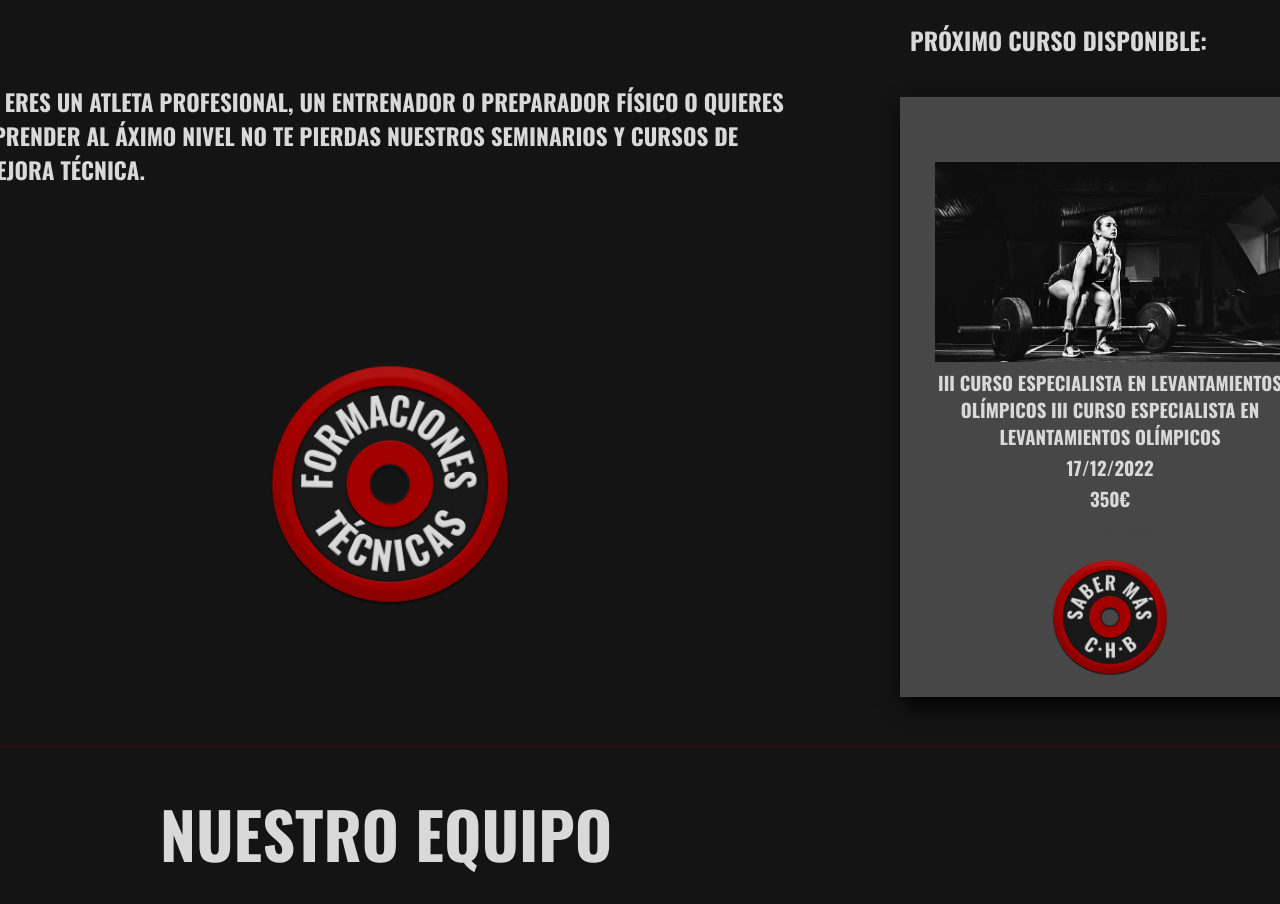
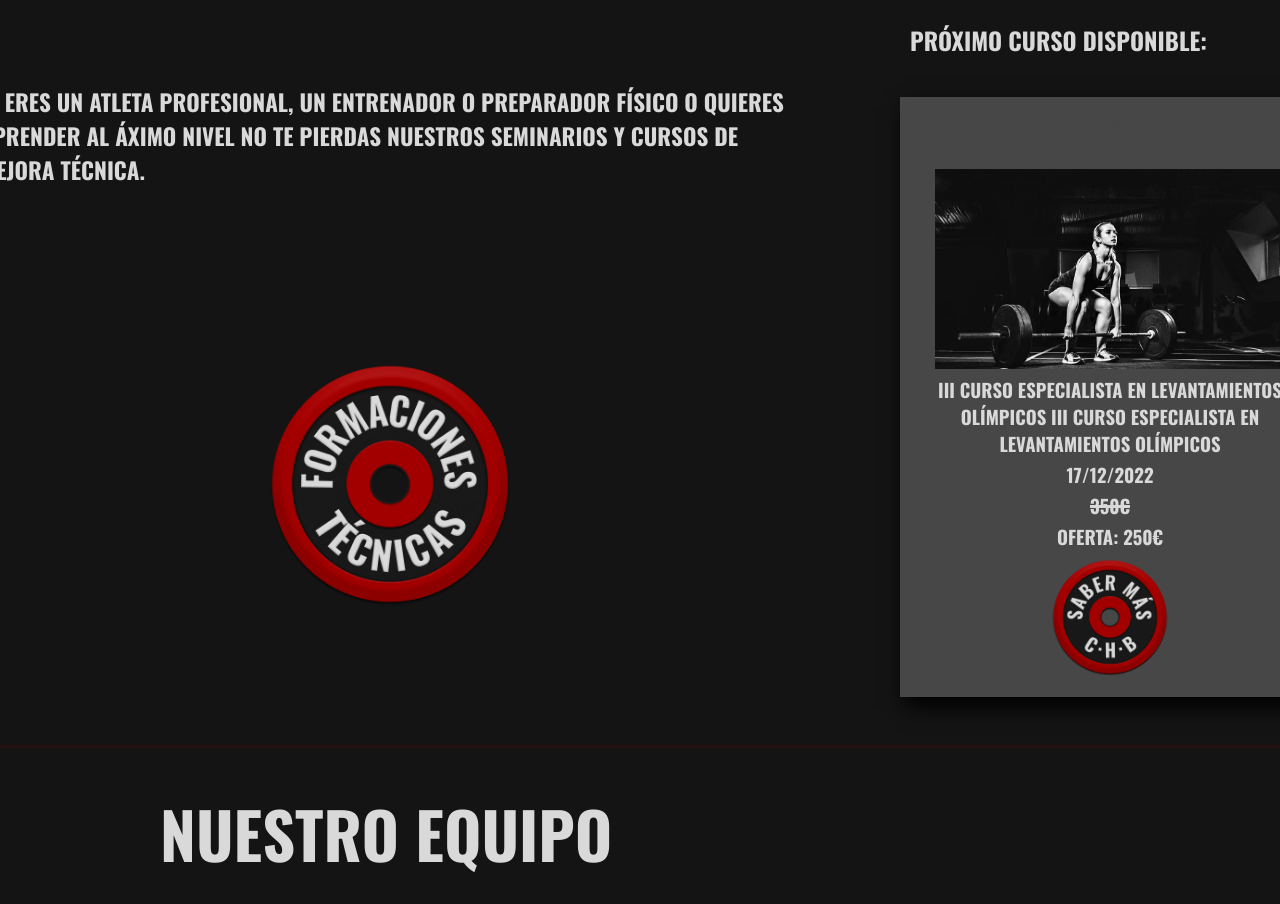
Before and after one commit to murkhunting/Halterofilia-client, a Next.js app: page / in a window 1280 px wide. Shown: the part 1688-2592 px from the top of the page. Built offline with nearby package versions, Linux system fonts and the light colour scheme.

Commit message:
ficha finished

```diff
--- a/components/fichas/Fichas.js
+++ b/components/fichas/Fichas.js
@@ -7,8 +7,13 @@ const Ficha = () => {
   const [isHovered, setIsHovered] = useState(false);
   console.log(isHovered);
   //   const { titulo, type, byn, gif, _id } = project.project;
+
+  const agotado = false;
+  const oferta = true;
+
   return (
     <div className="ficha">
+      <h1 className={agotado ? "agotado" : "noagotado"}>AGOTADO</h1>
       {isHovered ? (
         <div className="fichaconthover">
           <div className="spacehover">
@@ -21,8 +26,8 @@ const Ficha = () => {
               ESPECIALISTA EN LEVANTAMIENTOS OLÍMPICOS
             </h3>
             <h3 className="titulo">17/12/2022</h3>
-            <h3 className="precio">350€</h3>
-            <h3 className="oferta">OFERTA: 250€</h3>
+            <h3 className={oferta ? "noprecio" : "precio"}>350€</h3>
+            <h3 className={oferta ? "oferta" : "noferta"}>OFERTA: 250€</h3>
           </div>
 
           <Link href="/">
@@ -50,8 +55,8 @@ const Ficha = () => {
                 ESPECIALISTA EN LEVANTAMIENTOS OLÍMPICOS
               </h3>
               <h3 className="titulo">17/12/2022</h3>
-              <h3 className="precio">350€</h3>
-              <h3 className="oferta">OFERTA: 250€</h3>
+              <h3 className={oferta ? "noprecio" : "precio"}>350€</h3>
+              <h3 className={oferta ? "oferta" : "noferta"}>OFERTA: 250€</h3>
             </div>
 
             <Link href="/">
--- a/components/fichas/Fichas.scss
+++ b/components/fichas/Fichas.scss
@@ -10,6 +10,19 @@
   justify-content: center;
   width: 420px;
   height: 600px;
+
+  .agotado {
+    font-size: 50px;
+    position: absolute;
+    margin-top: -200px;
+    padding: 10px 120px;
+    z-index: 1000;
+    background-color: $main;
+  }
+
+  .noagotado {
+    display: none;
+  }
 
   .fichacont {
     width: 420px;
@@ -28,7 +41,7 @@
       align-items: center;
       justify-content: center;
       h2 {
-        font-size: 30px;
+        font-size: 35px;
         color: $third;
         margin: 10px 5px 10px 5px;
       }
@@ -45,9 +58,19 @@
       .precio {
         margin: 2px;
       }
+      .noprecio {
+        text-decoration: line-through;
+        text-decoration-color: $second;
+        text-decoration-thickness: 3px;
+        margin: 2px;
+      }
       .oferta {
         margin: 2px;
-        color: $third;
+        color: $second;
+      }
+      .noferta {
+        margin: 2px;
+        display: none;
       }
     }
 
@@ -82,13 +105,12 @@
       align-items: center;
       justify-content: center;
       h2 {
-        font-size: 30px;
+        font-size: 35px;
         color: $detalles;
         margin: 10px 5px 10px 5px;
       }
 
       img {
-        border: 4px solid $detalles;
         height: 200px;
         width: 350px;
         filter: grayscale(60%);
@@ -98,6 +120,9 @@
         margin: 2px;
       }
       .precio {
+        margin: 2px;
+      }
+      .noprecio {
         text-decoration: line-through;
         text-decoration-color: $detalles;
         text-decoration-thickness: 3px;
@@ -106,6 +131,10 @@
       .oferta {
         margin: 2px;
         color: $detalles;
+      }
+      .noferta {
+        margin: 2px;
+        display: none;
       }
     }
 
@@ -120,15 +149,6 @@
       scale: 1.05;
     }
   }
-  //   .fichaconthover:before {
-  //     content: "";
-  //     position: absolute;
-  //     top: 0px;
-  //     right: 0px;
-  //     bottom: 0px;
-  //     left: 0px;
-  //     background-color: #1f1f1fc5;
-  //   }
 }
 .ficha:hover {
   scale: 1.02;
```
Also changed, not shown: pages/admin/crea.js (+7 -0 lines), pages/admin/edit/[edit].js (+7 -0 lines).
